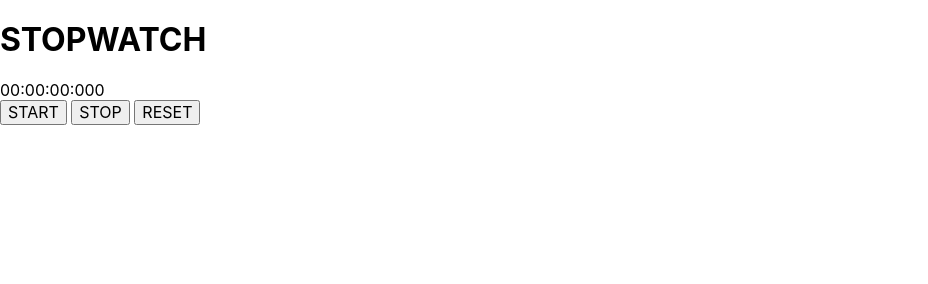
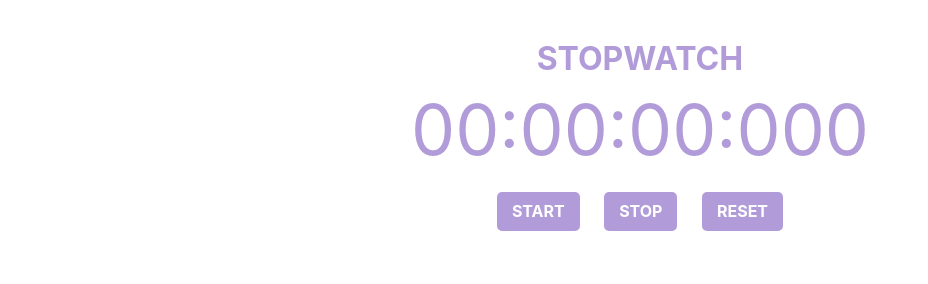
Before and after one commit to nphan03/JS-stopwatch, a website built with Parcel: page src/index.html in a window 1280 px wide. Shown: the whole page, without its empty margins (0-928 px from the left). Built offline with nearby package versions, Linux system fonts and the light colour scheme.

Commit message:
update: finish styling

```diff
--- a/src/style.css
+++ b/src/style.css
@@ -116,3 +116,33 @@ progress {
 [hidden] {
   display: none;
 }
+
+/***************/
+#app {
+  max-width: 800px;
+  margin: auto;
+  padding: 40px;
+  text-align: center;
+  color: #b19cd9;
+}
+
+h1 {
+  margin: 0;
+  text-align: center;
+}
+
+#time {
+  font-size: 70px;
+  padding: 10px;
+}
+
+button {
+  padding: 10px 15px;
+  margin: 10px;
+  background-color: #b19cd9;
+  border: none;
+  border-radius: 5px;
+  cursor: pointer;
+  color: white;
+  font-weight: bolder
+}
```
Also changed, not shown: 5 other files.
